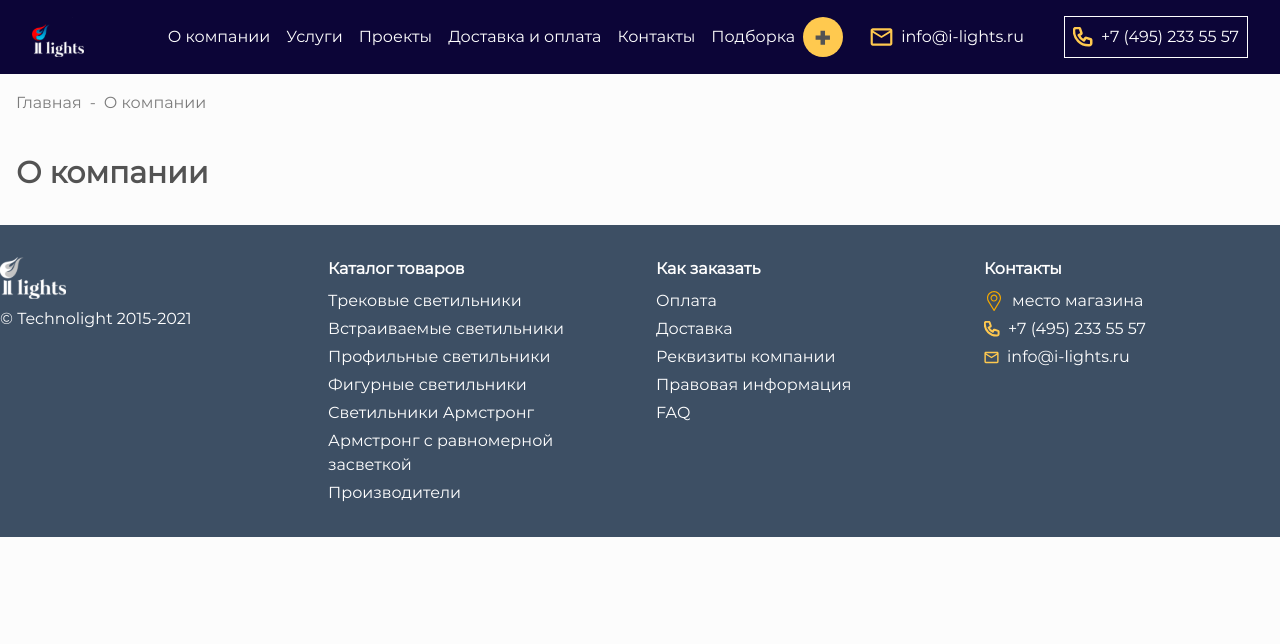
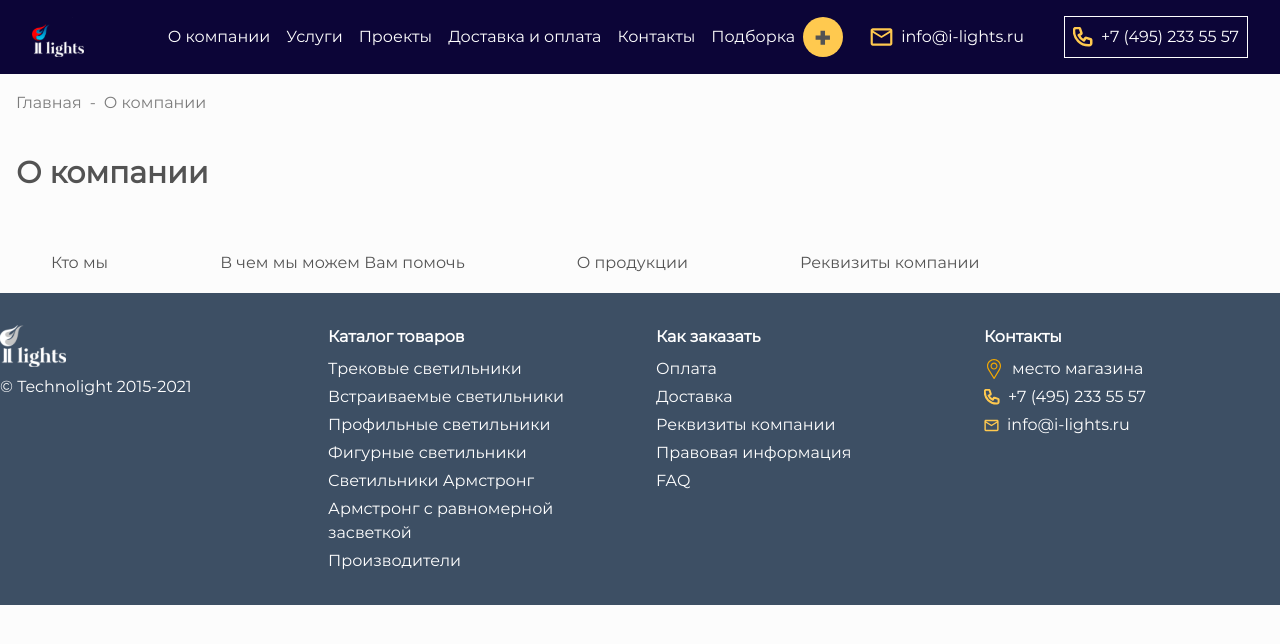
Before and after one commit to 89811421793/lamps, a Next.js app: page /about in a window 1280 px wide. Shown: the top 644 px of the page. Built offline with nearby package versions, Linux system fonts and the light colour scheme.

Commit message:
Табы для страницы About (пока что use client )

```diff
--- a/src/app/about/page.tsx
+++ b/src/app/about/page.tsx
@@ -1,9 +1,32 @@
-import React from 'react';
-import Link from 'next/link';
-import Container from '@/app/components/Container';
-import SectionTitle from '../components/SectionTitle';
+// About.tsx
+"use client";
+import React, { useState } from "react";
+import Link from "next/link";
+import Container from "@/app/components/Container";
+import SectionTitle from "../components/SectionTitle";
+import TabMenu from "../components/TabMenu";
+
+const descriptions = [
+  "Мы ценим Ваше время, поэтому, коротко о главном.\n\nНаша компания была образована с целью предложить Российскому рынку профессиональные светотехнические решения для освещения магазинов, офисов и объектов общественно-развлекательного назначения. Сегодня мы поставляем осветительное оборудование различных ценовых категорий из стран Юго-Восточной Азии и Европы, а так же являемся дистрибьюторами лучших Российских производителей. А среди наших клиентов, сетевые и частные магазины одежды и обуви, продуктовые магазины, торговые и офисные центры, представители индустрии красоты и здоровья, кафе, рестораны, отели, коттеджные поселки и частные заказчики.\n\nМы предоставляем полный комплекс услуг в освещении от идеи до поставки: проектируем, подбираем оборудование, разрабатываем концепцию освещения и осуществляем поставку.\n\nОсновная наша специализация - это коммерческое освещение, т.е. поставки освещения для тех мест, где люди работают, занимаются спортом, совершают покупки, проводят досуг и отдыхают. А стилистические направления, которые мы охватываем начинаются со специальных светильников для функционального использования и доходят до дизайнерских светильников от всемирно известных производителей.",
+  "описание 2",
+  "описание 3",
+  "описание 4",
+];
+
+const tabItems = [
+  "Кто мы",
+  "В чем мы можем Вам помочь",
+  "О продукции",
+  "Реквизиты компании",
+];
 
 const About = () => {
+  const [activeIndex, setActiveIndex] = useState<number | null>(null);
+
+  const handleTabClick = (index: number) => {
+    setActiveIndex(activeIndex === index ? null : index);
+  };
+
   return (
     <div>
       <Container>
@@ -16,7 +39,28 @@ const About = () => {
             О компании
           </Link>
         </nav>
-                <SectionTitle title='О компании' showIndicator={false} />
+        <SectionTitle
+          title="О компании"
+          showIndicator={false}
+          className="mb-[40px]"
+        />
+
+        <TabMenu
+          tabItems={tabItems}
+          descriptions={descriptions}
+          activeIndex={activeIndex}
+          onTabClick={handleTabClick}
+        />
+
+        {activeIndex !== null && (
+          <p
+            className={`mt-[1px] mb-[60px] border-t border-[#EDEDED] pt-4 text-darkgrey font-montserrat transition-opacity duration-700 ease-in-out ${
+              activeIndex !== null ? "opacity-100" : "opacity-0"
+            }`}
+          >
+            {descriptions[activeIndex]}
+          </p>
+        )}
       </Container>
     </div>
   );
--- /dev/null
+++ b/src/app/components/TabMenu.tsx
@@ -0,0 +1,51 @@
+// TabMenu.tsx
+'use client'
+import React from 'react';
+
+interface TabItemProps {
+    title: string;
+    index: number;
+    isActive: boolean;
+    onClick: (index: number) => void;
+}
+
+const TabItem: React.FC<TabItemProps> = ({ title, index, isActive, onClick }) => {
+    const handleClick = () => {
+        onClick(index);
+    };
+
+    return (
+        <div
+            onClick={handleClick}
+            className={`cursor-pointer transition-transform duration-500 ease-in-out ${isActive ? 'bg-accent text-whiteFont' : 'text-darkgrey'} font-montserrat font-medium text-[16px] leading-[40px] text-left underline-offset-4 decoration-transparent`}
+            style={{ marginRight: index === 3 ? '0' : '42px', padding: '10px 35px', transform: isActive ? 'scale(1.05)' : 'scale(1)' }}
+        >
+            {title}
+        </div>
+    );
+};
+
+interface TabMenuProps {
+    tabItems: string[];
+    descriptions: string[];
+    activeIndex: number | null;
+    onTabClick: (index: number) => void;
+}
+
+const TabMenu: React.FC<TabMenuProps> = ({ tabItems, descriptions, activeIndex, onTabClick }) => {
+    return (
+        <div className="flex">
+            {tabItems.map((title, index) => (
+                <TabItem
+                    key={index}
+                    title={title}
+                    index={index}
+                    isActive={activeIndex === index}
+                    onClick={onTabClick}
+                />
+            ))}
+        </div>
+    );
+};
+
+export default TabMenu;
```
Lines whose indentation alone changed are shown as unchanged.
